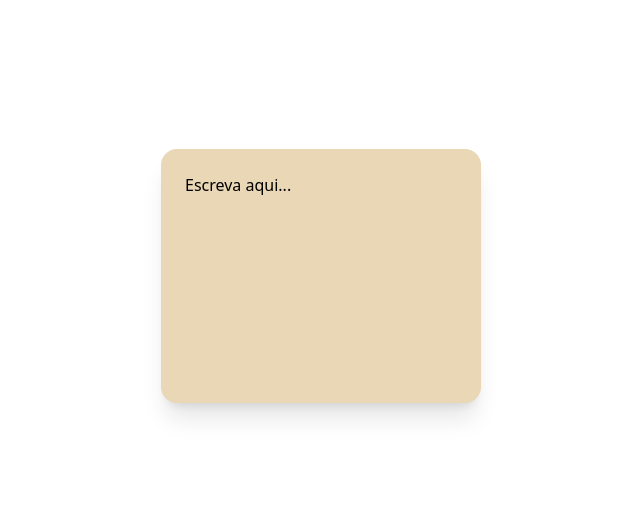
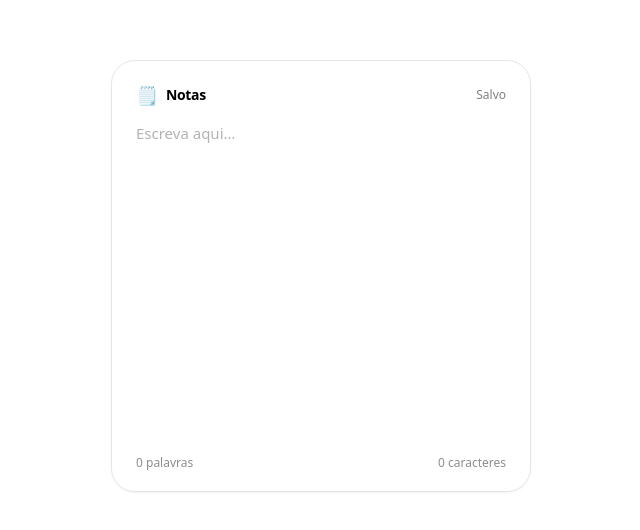
Before and after one commit to gesielgco/ecosystem-notess, a React app in the folder app/: page / in a window 1280 px wide. Shown: the part 124-654 px from the top of the page, without its empty margins (319-959 px from the left). Built offline with nearby package versions, Linux system fonts and the light colour scheme; the HTML template or start-up script is replaced by a standard one.

Commit message:
feat: minimal notes UI with autosave

```diff
--- a/app/src/App.tsx
+++ b/app/src/App.tsx
@@ -1,16 +1,65 @@
-import { useState } from "react";
+import { useEffect, useMemo, useRef, useState } from "react";
+
+const STORAGE_KEY = "ecosystem-notes:note:v1";
 
 export default function App() {
-  const [note, setNote] = useState("Escreva aqui...");
+  const [note, setNote] = useState("");
+  const [status, setStatus] = useState<"salvo" | "editando">("salvo");
+  const textareaRef = useRef<HTMLTextAreaElement | null>(null);
+
+  // Carrega do localStorage
+  useEffect(() => {
+    const saved = localStorage.getItem(STORAGE_KEY);
+    if (saved !== null) setNote(saved);
+    // foco automático
+    setTimeout(() => textareaRef.current?.focus(), 50);
+  }, []);
+
+  // Autosave (debounce simples)
+  useEffect(() => {
+    setStatus("editando");
+    const id = setTimeout(() => {
+      localStorage.setItem(STORAGE_KEY, note);
+      setStatus("salvo");
+    }, 400);
+
+    return () => clearTimeout(id);
+  }, [note]);
+
+  const counter = useMemo(() => {
+    const chars = note.length;
+    const words = note.trim() ? note.trim().split(/\s+/).length : 0;
+    return { chars, words };
+  }, [note]);
 
   return (
-    <div className="min-h-screen flex items-center justify-center bg-white">
-      <div className="w-[320px] p-6 rounded-2xl shadow-xl bg-[#E9D7B6]">
-        <textarea
-          value={note}
-          onChange={(e) => setNote(e.target.value)}
-          className="w-full h-[200px] bg-transparent resize-none outline-none"
-        />
+    <div className="min-h-screen bg-white flex items-center justify-center px-4">
+      <div className="w-full max-w-[420px] rounded-3xl border border-black/10 shadow-sm">
+        <div className="px-6 pt-5 pb-3 flex items-center justify-between">
+          <div className="flex items-center gap-2">
+            <span className="text-lg">🗒️</span>
+            <h1 className="text-sm font-semibold tracking-tight">Notas</h1>
+          </div>
+
+          <div className="text-xs text-black/50">
+            {status === "salvo" ? "Salvo" : "Editando…"}
+          </div>
+        </div>
+
+        <div className="px-6 pb-2">
+          <textarea
+            ref={textareaRef}
+            value={note}
+            onChange={(e) => setNote(e.target.value)}
+            placeholder="Escreva aqui…"
+            className="w-full h-[320px] resize-none bg-transparent outline-none text-[15px] leading-6 placeholder:text-black/30"
+          />
+        </div>
+
+        <div className="px-6 pb-5 flex items-center justify-between text-xs text-black/45">
+          <span>{counter.words} palavras</span>
+          <span>{counter.chars} caracteres</span>
+        </div>
       </div>
     </div>
   );
```
